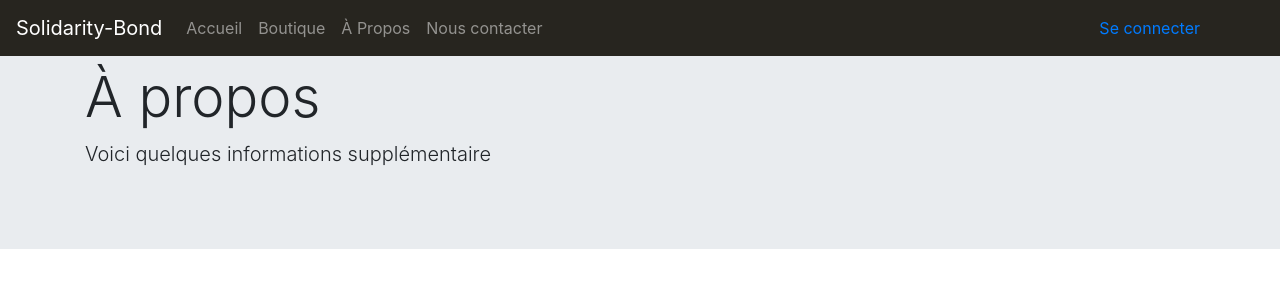
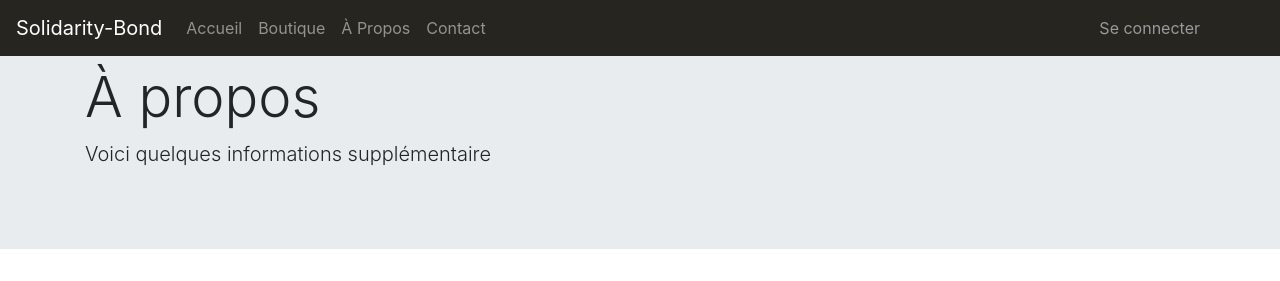
Before and after one commit to SamilErd/Solidarity-Bond, a Symfony app: template templates/more/about_group.html.twig in a window 1280 px wide. Shown: the top 281 px of the page. Run offline with Twig, Linux system fonts and the light colour scheme; the template is opened without the code that fills it, so the values that code supplies are empty; some libraries are stand-ins or nearby versions.

Commit message:
Update CSS

```diff
--- a/public/css/custom.css
+++ b/public/css/custom.css
@@ -124,6 +124,7 @@
   background-color: #1d1d16;
   color: white;
 }
+
 .cards{
   text-align: center;
   margin: 0 auto;
--- a/templates/base.html.twig
+++ b/templates/base.html.twig
@@ -80,7 +80,7 @@
                         <a class="nav-link" href="{{path('about_group')}}"><div class="color-link">À Propos</div></a>
                     </li>
                     <li class="nav-item">
-                        <a class="nav-link" href="{{path('contact')}}"><div class="color-link">Nous contacter</div></a>
+                        <a class="nav-link" href="{{path('contact')}}"><div class="color-link">Contact</div></a>
                     </li>
 
 
@@ -91,14 +91,14 @@
                                 <div class="dropdown d-none d-lg-block ml-auto">
                     <a class="nav-link" href="#" id="navbarDropdown" role="button" data-toggle="dropdown"
                         aria-haspopup="true" aria-expanded="false">
-                        {% if app.user %} <div class="color-link">{{ app.user.FirstName }}</div> {% else %} <div
-                            class="color-link mr-5">Se connecter</div> {% endif %}
+                        {% if app.user %} <div id="text_color">{{ app.user.FirstName }}</div> {% else %} <div
+                            class="mr-5" id="text_color">Se connecter</div> {% endif %}
                     </a>
                     <div class="dropdown-menu dropdown-menu-right p-2 mw-250" arialabelledby="account-button">
                         <div class="row">
                             {% if app.user %}
                             <div class="col-12">
-                                <a href="{{path('security_account')}}" class="btn btn-dark color-link btn-block mt-1 mb-1">
+                                <a href="{{path('security_account')}}" class="btn btn-dark color-link btn-block mt-1 mb-1" id="footer">
                                     Mon Profil
                                 </a>
                             </div>
@@ -112,7 +112,7 @@
                             {% endif %}
                         {% if is_granted('ROLE_FABLAB')%}
                         <div class="col-12">
-                            <a href="{{path('admin')}}" class="btn btn-dark color-link btn-block mt-1 mb-1">
+                            <a href="{{path('admin')}}" class="btn btn-dark color-link btn-block mt-1 mb-1" id="footer">
                                 Administration
                             </a>
                         </div>
@@ -196,21 +196,17 @@
         }
     </script>
 
+
+
     <footer class="sticky-bottom mt-3" id="footer">
 
-
-        <div class="container">
-
-                    </p>
-                </div>
-                <div class="col-sm text-center">
-                    <p class="">
-                        <h4 class="">Informations légales </h4>
-                        <ul class="list-unstyled">
-                            <li><a class="color-link" href="{{path('privacy_policy')}}">Politique de confidentialité</a></li>
-                            </ul>
-                    </p>
-                </div>
+        <div class="container-fluid">
+            <div class="col-sm text-center mb-3 mt-2">
+                        <p>
+                            <h4>Suivez nous sur :</h4>
+                            <a target="_blank"  id="text_color" href="https://www.facebook.com/pg/Solidarity-Bond-Strasbourg-102482274841635/posts/?ref=page_internal" ><i class="fab fa-facebook-f"></i></a>
+                            <a target="_blank"  id="text_color" href="https://twitter.com/SolidarityStras" ><i class="fab fa-twitter"></i></a>
+                            <a target="_blank"  id="text_color" href="https://www.instagram.com/solidarity_bond/" ><i class="fab fa-instagram"></i></a>
             </div>
         </div>
 
--- a/templates/more/about_group.html.twig
+++ b/templates/more/about_group.html.twig
@@ -30,7 +30,7 @@
                         <br><br>
                         <p class="col-12 mb-5">Comme dis plus haut le groupe est composé de trois étudiants.</p>
                         <div class="polaroid col-xl-3">
-                                <img class="img-fluid" src="/images/Fablab.jpg" alt="Samil" style="width:100%">
+                                <img class="img-fluid" src="/images/Samil.jpg" alt="Samil" style="width:100%">
                                 <div class="container" id="polaroid">
                                         <p>Erdogan Samil</p>
                                 </div>
```
Also changed, not shown: public/images/Samil.jpg (added).
